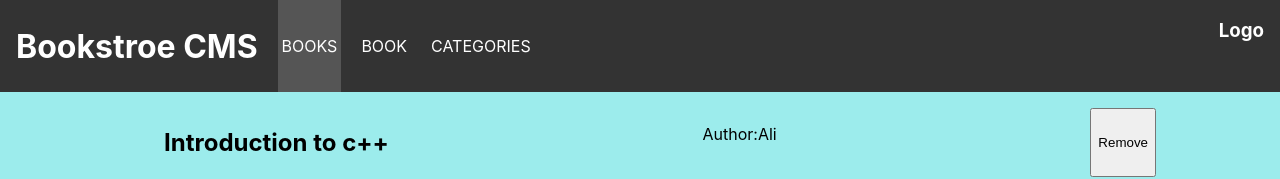
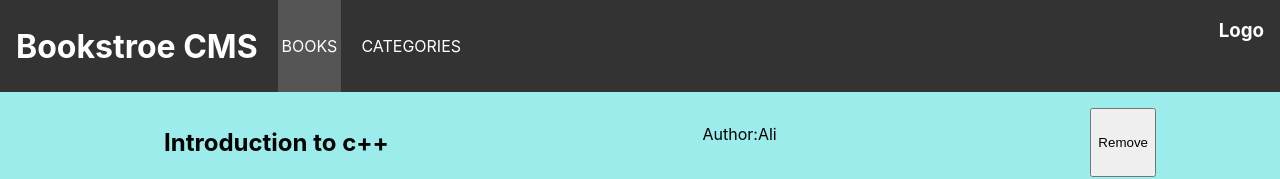
Before and after one commit to AliShahSafdari/bookstore, a React (Create React App) app: page / in a window 1280 px wide. Shown: the top 179 px of the page. Built offline with nearby package versions, Linux system fonts and the light colour scheme.

Commit message:
Fix the linter error

```diff
--- a/src/components/navbar.jsx
+++ b/src/components/navbar.jsx
@@ -18,8 +18,6 @@ const Navbar = () => (
       <h1 className="site-title">Bookstroe CMS</h1>
       <ul>
         <CustomLink to="/">BOOKS</CustomLink>
-  <CustomLink to="/book">BOOK</CustomLink>
-
         <CustomLink to="/categories">CATEGORIES</CustomLink>
       </ul>
     </div>
```
